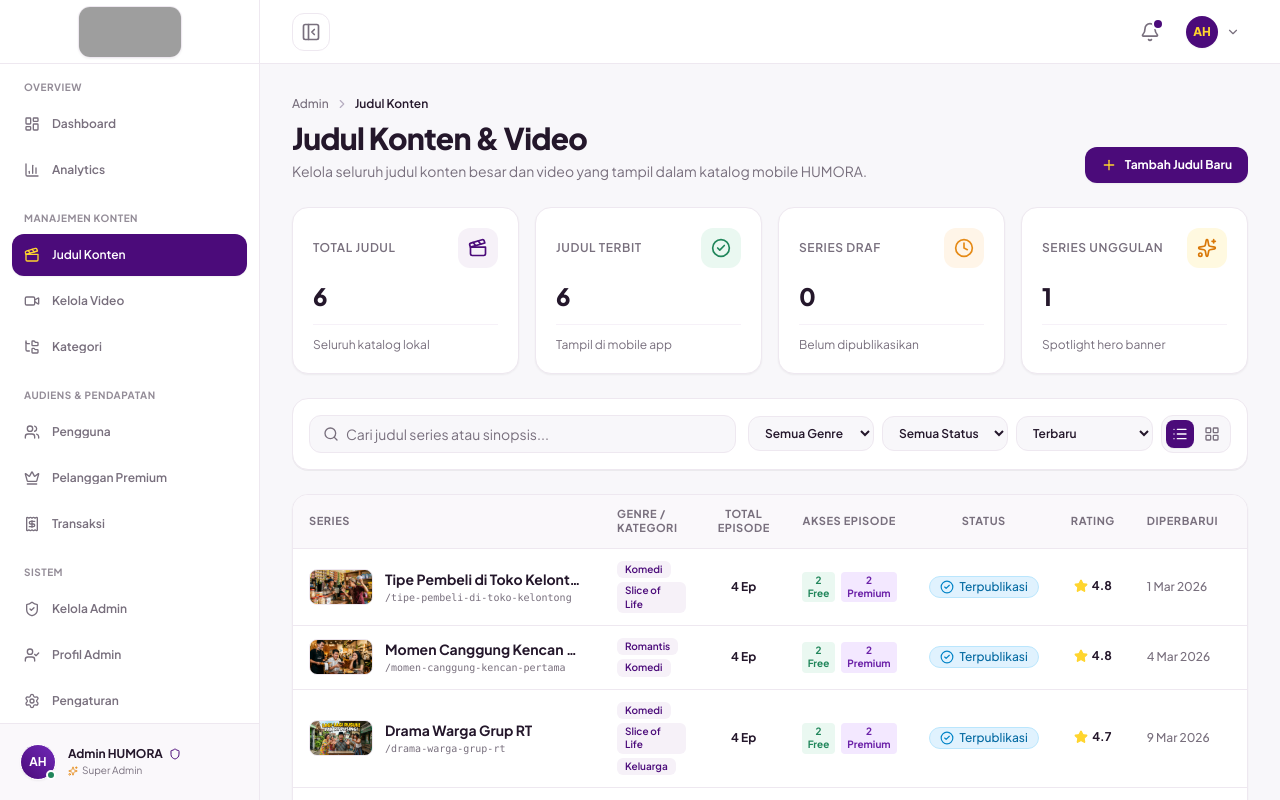
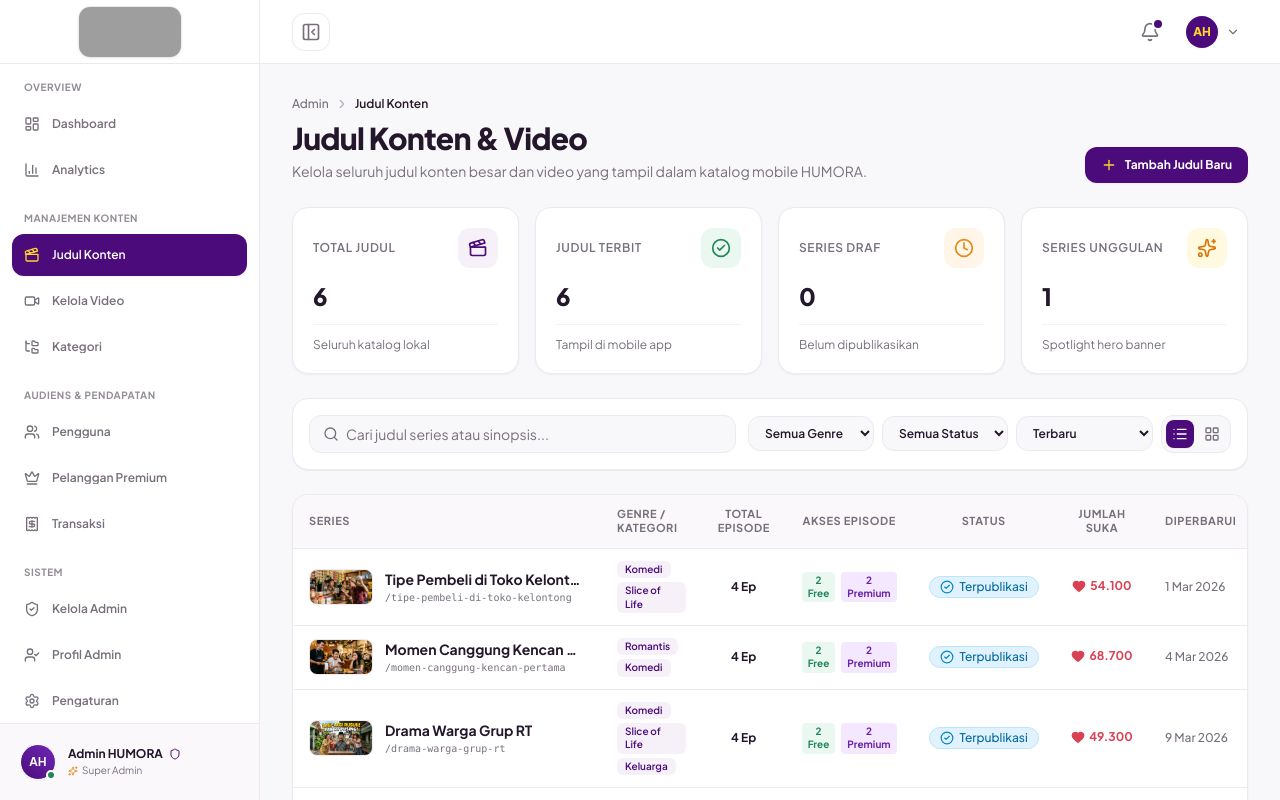
Before and after one commit to ardhikaxx/fe-web-humora, a Next.js app: page /admin/series in a window 1280 px wide. Shown: the top 800 px of the page. Built offline with nearby package versions, Linux system fonts and the light colour scheme; grey boxes are pictures that could not be loaded.

Commit message:
feat(videos): ubah data rating menjadi jumlah suka (likes) pada seluruh konten video dan series

```diff
--- a/app/admin/analytics/page.tsx
+++ b/app/admin/analytics/page.tsx
@@ -26,6 +26,7 @@ import {
   Crown,
   CreditCard,
   Calendar,
+  Heart,
 } from 'lucide-react';
 
 export default function AnalyticsPage() {
@@ -35,7 +36,7 @@ export default function AnalyticsPage() {
 
   // Video table filters & sorting
   const [searchQuery, setSearchQuery] = useState('');
-  const [sortBy, setSortBy] = useState<'views' | 'completion' | 'watchTime'>('views');
+  const [sortBy, setSortBy] = useState<'views' | 'likes' | 'completion' | 'watchTime'>('views');
 
   const summary = getAnalyticsForPeriod(period);
 
@@ -77,6 +78,7 @@ export default function AnalyticsPage() {
       .sort((a, b) => {
         if (sortBy === 'completion') return b.completionRate - a.completionRate;
         if (sortBy === 'watchTime') return b.watchTimeHours - a.watchTimeHours;
+        if (sortBy === 'likes') return (b.likes || 0) - (a.likes || 0);
         return b.views - a.views;
       });
   }, [episodes, searchQuery, sortBy]);
@@ -375,10 +377,11 @@ export default function AnalyticsPage() {
             <span className="text-[#786F7D] font-medium">Urutkan:</span>
             <select
               value={sortBy}
-              onChange={(e) => setSortBy(e.target.value as 'views' | 'completion' | 'watchTime')}
+              onChange={(e) => setSortBy(e.target.value as 'views' | 'likes' | 'completion' | 'watchTime')}
               className="bg-[#F8F7FA] border border-[#EEE8F0] rounded-xl px-3 py-1.5 text-xs text-[#24172B] font-semibold focus:outline-hidden"
             >
               <option value="views">Views Terbanyak</option>
+              <option value="likes">Suka Terbanyak</option>
               <option value="completion">Completion Rate Tertinggi</option>
               <option value="watchTime">Watch Time Terlama</option>
             </select>
@@ -402,6 +405,7 @@ export default function AnalyticsPage() {
                 <th className="py-3 px-4">Episode & Series</th>
                 <th className="py-3 px-4 text-center">Status Akses</th>
                 <th className="py-3 px-4 text-right">Views</th>
+                <th className="py-3 px-4 text-right">Jumlah Suka</th>
                 <th className="py-3 px-4 text-right">Watch Time</th>
                 <th className="py-3 px-4 text-right">Completion Rate</th>
                 <th className="py-3 px-4 text-center">Tindakan</th>
@@ -431,6 +435,12 @@ export default function AnalyticsPage() {
                   <td className="py-3 px-4 text-right font-black text-[#24172B]">
                     {formatNumber(ep.views)}
                   </td>
+                  <td className="py-3 px-4 text-right">
+                    <span className="inline-flex items-center justify-end gap-1 font-bold text-[#D94152]">
+                      <Heart className="w-3.5 h-3.5 fill-[#D94152] text-[#D94152]" />
+                      {formatNumber(ep.likes ?? 0)}
+                    </span>
+                  </td>
                   <td className="py-3 px-4 text-right font-semibold text-[#786F7D]">
                     {formatNumber(ep.watchTimeHours)} jam
                   </td>
--- a/app/admin/series/[id]/page.tsx
+++ b/app/admin/series/[id]/page.tsx
@@ -18,10 +18,9 @@ import {
   Edit,
   Trash2,
   CheckCircle2,
-  Star,
+  Heart,
   Play,
   Eye,
-  Clock,
   Sparkles,
   Crown,
   Calendar,
@@ -158,9 +157,9 @@ function SeriesDetailContent() {
                   </span>
                 ))}
                 <span className="text-xs text-[#786F7D] font-medium">• {currentSeries.year}</span>
-                {currentSeries.rating > 0 && (
-                  <span className="inline-flex items-center gap-1 text-xs font-black text-[#24172B] bg-[#FFF9E0] px-2 py-0.5 rounded-md">
-                    <Star className="w-3.5 h-3.5 fill-[#FFD52E] text-[#FFD52E]" /> {currentSeries.rating}
+                {(currentSeries.likes || 0) > 0 && (
+                  <span className="inline-flex items-center gap-1.5 text-xs font-bold text-[#D94152] bg-[#FEECEF] px-2.5 py-0.5 rounded-md">
+                    <Heart className="w-3.5 h-3.5 fill-[#D94152] text-[#D94152]" /> {formatNumber(currentSeries.likes || 0)} Suka
                   </span>
                 )}
               </div>
@@ -269,6 +268,7 @@ function SeriesDetailContent() {
                   <th className="py-3 px-4 text-center">Tipe Akses (Klik Toggle)</th>
                   <th className="py-3 px-4 text-center">Publikasi</th>
                   <th className="py-3 px-4 text-right">Views</th>
+                  <th className="py-3 px-4 text-right">Jumlah Suka</th>
                   <th className="py-3 px-4 text-right">Completion</th>
                   <th className="py-3 px-4 text-right">Tindakan</th>
                 </tr>
@@ -332,6 +332,13 @@ function SeriesDetailContent() {
 
                     <td className="py-3 px-4 text-right font-black text-[#24172B]">
                       {formatNumber(ep.views)}
+                    </td>
+
+                    <td className="py-3 px-4 text-right">
+                      <span className="inline-flex items-center justify-end gap-1 font-bold text-[#D94152]">
+                        <Heart className="w-3.5 h-3.5 fill-[#D94152] text-[#D94152]" />
+                        {formatNumber(ep.likes ?? 0)}
+                      </span>
                     </td>
 
                     <td className="py-3 px-4 text-right font-bold text-[#21865B]">
--- a/app/admin/series/create/page.tsx
+++ b/app/admin/series/create/page.tsx
@@ -95,7 +95,7 @@ export default function CreateSeriesPage() {
       genres: selectedGenres,
       year,
       displayOrder,
-      rating: 4.8,
+      likes: 0,
       episodeCount: 0,
       videoCount: 0,
       featured,
--- a/app/admin/series/page.tsx
+++ b/app/admin/series/page.tsx
@@ -12,14 +12,14 @@ import { Pagination } from '../../../components/ui/Pagination';
 import { EmptyState } from '../../../components/ui/EmptyState';
 import { ConfirmDialog } from '../../../components/ui/ConfirmDialog';
 import { useToast } from '../../../components/ui/Toast';
-import { formatDate } from '../../../lib/utils/formatters';
+import { formatDate, formatNumber } from '../../../lib/utils/formatters';
 import { AdminSeries } from '../../../lib/types/admin';
 import {
   Clapperboard,
   Plus,
   LayoutGrid,
   List,
-  Star,
+  Heart,
   Eye,
   Edit,
   Trash2,
@@ -37,7 +37,7 @@ export default function SeriesListPage() {
   const [searchQuery, setSearchQuery] = useState('');
   const [genreFilter, setGenreFilter] = useState('all');
   const [statusFilter, setStatusFilter] = useState('all');
-  const [sortBy, setSortBy] = useState<'newest' | 'title' | 'episodes' | 'rating'>('newest');
+  const [sortBy, setSortBy] = useState<'newest' | 'title' | 'episodes' | 'likes'>('newest');
 
   // Pagination state
   const [currentPage, setCurrentPage] = useState(1);
@@ -67,7 +67,7 @@ export default function SeriesListPage() {
       .sort((a, b) => {
         if (sortBy === 'title') return a.title.localeCompare(b.title);
         if (sortBy === 'episodes') return b.episodeCount - a.episodeCount;
-        if (sortBy === 'rating') return b.rating - a.rating;
+        if (sortBy === 'likes') return (b.likes || 0) - (a.likes || 0);
         return new Date(b.createdAt).getTime() - new Date(a.createdAt).getTime();
       });
   }, [series, searchQuery, genreFilter, statusFilter, sortBy]);
@@ -205,13 +205,13 @@ export default function SeriesListPage() {
         {/* Sort By */}
         <select
           value={sortBy}
-          onChange={(e) => setSortBy(e.target.value as 'newest' | 'title' | 'episodes' | 'rating')}
+          onChange={(e) => setSortBy(e.target.value as 'newest' | 'title' | 'episodes' | 'likes')}
           className="bg-[#F8F7FA] border border-[#EEE8F0] rounded-xl px-3 py-2 text-xs font-semibold text-[#24172B] focus:outline-hidden"
         >
           <option value="newest">Terbaru</option>
           <option value="title">Judul (A-Z)</option>
           <option value="episodes">Jumlah Episode</option>
-          <option value="rating">Rating Tertinggi</option>
+          <option value="likes">Suka Terbanyak</option>
         </select>
 
         {/* Table / Grid Toggle */}
@@ -258,7 +258,7 @@ export default function SeriesListPage() {
                   <th className="py-3 px-4 text-center">Total Episode</th>
                   <th className="py-3 px-4 text-center">Akses Episode</th>
                   <th className="py-3 px-4 text-center">Status</th>
-                  <th className="py-3 px-4 text-center">Rating</th>
+                  <th className="py-3 px-4 text-center">Jumlah Suka</th>
                   <th className="py-3 px-4">Diperbarui</th>
                   <th className="py-3 px-4 text-right">Tindakan</th>
                 </tr>
@@ -335,12 +335,12 @@ export default function SeriesListPage() {
                         <StatusBadge type="publication" value={s.publicationStatus} />
                       </td>
 
-                      {/* Rating */}
+                      {/* Likes */}
                       <td className="py-3 px-4 text-center">
-                        {s.rating > 0 ? (
-                          <span className="inline-flex items-center gap-1 font-bold text-[#24172B]">
-                            <Star className="w-3.5 h-3.5 fill-[#FFD52E] text-[#FFD52E]" />
-                            {s.rating}
+                        {(s.likes || 0) > 0 ? (
+                          <span className="inline-flex items-center gap-1 font-bold text-[#D94152]">
+                            <Heart className="w-3.5 h-3.5 fill-[#D94152] text-[#D94152]" />
+                            {formatNumber(s.likes || 0)}
                           </span>
                         ) : (
                           <span className="text-[#786F7D]">-</span>
@@ -432,10 +432,10 @@ export default function SeriesListPage() {
                       )}
                     </div>
 
-                    {s.rating > 0 && (
+                    {(s.likes || 0) > 0 && (
                       <div className="absolute top-2.5 right-2.5 bg-black/70 backdrop-blur-xs text-white px-2 py-0.5 rounded-full text-[10px] font-bold flex items-center gap-1">
-                        <Star className="w-3 h-3 fill-[#FFD52E] text-[#FFD52E]" />
-                        {s.rating}
+                        <Heart className="w-3 h-3 fill-[#D94152] text-[#D94152]" />
+                        {formatNumber(s.likes || 0)}
                       </div>
                     )}
                   </div>
--- a/app/admin/videos/create/page.tsx
+++ b/app/admin/videos/create/page.tsx
@@ -126,6 +126,7 @@ function CreateEpisodeForm() {
       hasVideoFile: hasVideo,
       releaseDate,
       views: 0,
+      likes: 0,
       watchTimeHours: 0,
       completionRate: 0,
     });
--- a/app/admin/videos/page.tsx
+++ b/app/admin/videos/page.tsx
@@ -23,6 +23,7 @@ import {
   Edit,
   Trash2,
   Copy,
+  Heart,
 } from 'lucide-react';
 
 export default function VideosListPage() {
@@ -41,7 +42,7 @@ export default function VideosListPage() {
   const [seriesFilter, setSeriesFilter] = useState('all');
   const [accessFilter, setAccessFilter] = useState('all');
   const [statusFilter, setStatusFilter] = useState('all');
-  const [sortBy, setSortBy] = useState<'number' | 'views' | 'title' | 'duration'>('views');
+  const [sortBy, setSortBy] = useState<'number' | 'views' | 'likes' | 'title' | 'duration'>('views');
 
   // Pagination
   const [currentPage, setCurrentPage] = useState(1);
@@ -75,6 +76,7 @@ export default function VideosListPage() {
         if (sortBy === 'number') return a.number - b.number;
         if (sortBy === 'title') return a.title.localeCompare(b.title);
         if (sortBy === 'duration') return b.durationSeconds - a.durationSeconds;
+        if (sortBy === 'likes') return (b.likes || 0) - (a.likes || 0);
         return b.views - a.views;
       });
   }, [episodes, searchQuery, seriesFilter, accessFilter, statusFilter, sortBy]);
@@ -118,6 +120,7 @@ export default function VideosListPage() {
       hasVideoFile: ep.hasVideoFile,
       releaseDate: 'Draf',
       views: 0,
+      likes: 0,
       watchTimeHours: 0,
       completionRate: 0,
     });
@@ -247,10 +250,11 @@ export default function VideosListPage() {
         {/* Sort By */}
         <select
           value={sortBy}
-          onChange={(e) => setSortBy(e.target.value as 'number' | 'views' | 'title' | 'duration')}
+          onChange={(e) => setSortBy(e.target.value as 'number' | 'views' | 'likes' | 'title' | 'duration')}
           className="bg-[#F8F7FA] border border-[#EEE8F0] rounded-xl px-3 py-2 text-xs font-semibold text-[#24172B] focus:outline-hidden"
         >
           <option value="views">Views Terbanyak</option>
+          <option value="likes">Suka Terbanyak</option>
           <option value="number">Nomor Episode</option>
           <option value="title">Judul (A-Z)</option>
           <option value="duration">Durasi Terlama</option>
@@ -278,6 +282,7 @@ export default function VideosListPage() {
                   <th className="py-3 px-4 text-center">Tipe Akses (Klik Toggle)</th>
                   <th className="py-3 px-4 text-center">Status Publikasi</th>
                   <th className="py-3 px-4 text-right">Penayangan</th>
+                  <th className="py-3 px-4 text-right">Jumlah Suka</th>
                   <th className="py-3 px-4 text-right">Completion</th>
                   <th className="py-3 px-4 text-right">Tindakan</th>
                 </tr>
@@ -351,6 +356,14 @@ export default function VideosListPage() {
                       {formatNumber(ep.views)}
                     </td>
 
+                    {/* Likes */}
+                    <td className="py-3 px-4 text-right">
+                      <span className="inline-flex items-center justify-end gap-1.5 font-bold text-[#D94152]">
+                        <Heart className="w-3.5 h-3.5 fill-[#D94152] text-[#D94152]" />
+                        {formatNumber(ep.likes ?? 0)}
+                      </span>
+                    </td>
+
                     {/* Completion rate */}
                     <td className="py-3 px-4 text-right">
                       {ep.completionRate > 0 ? (
--- a/lib/data/initialData.ts
+++ b/lib/data/initialData.ts
@@ -83,7 +83,7 @@ export const INITIAL_SERIES: AdminSeries[] = [
     thumbnail: '/images/thumbnails/tipe-penumpang-taxi-online.jpg',
     poster: '/images/thumbnails/tipe-penumpang-taxi-online.jpg',
     cover: '/images/thumbnails/tipe-penumpang-taxi-online.jpg',
-    rating: 4.9,
+    likes: 74200,
     year: 2026,
     videoCount: 4,
     episodeCount: 4,
@@ -105,7 +105,7 @@ export const INITIAL_SERIES: AdminSeries[] = [
     thumbnail: '/images/thumbnails/cara-deketin-cewek.jpg',
     poster: '/images/thumbnails/cara-deketin-cewek.jpg',
     cover: '/images/thumbnails/cara-deketin-cewek.jpg',
-    rating: 4.8,
+    likes: 64800,
     year: 2026,
     videoCount: 4,
     episodeCount: 4,
@@ -127,7 +127,7 @@ export const INITIAL_SERIES: AdminSeries[] = [
     thumbnail: '/images/thumbnails/tipe-tipe-teman-sekantor.jpg',
     poster: '/images/thumbnails/tipe-tipe-teman-sekantor.jpg',
     cover: '/images/thumbnails/tipe-tipe-teman-sekantor.jpg',
-    rating: 4.9,
+    likes: 81900,
     year: 2026,
     videoCount: 4,
     episodeCount: 4,
@@ -149,7 +149,7 @@ export const INITIAL_SERIES: AdminSeries[] = [
     thumbnail: '/images/thumbnails/drama-warga-grup-rt.jpg',
     poster: '/images/thumbnails/drama-warga-grup-rt.jpg',
     cover: '/images/thumbnails/drama-warga-grup-rt.jpg',
-    rating: 4.7,
+    likes: 49300,
     year: 2026,
     videoCount: 4,
     episodeCount: 4,
@@ -171,7 +171,7 @@ export const INITIAL_SERIES: AdminSeries[] = [
     thumbnail: '/images/thumbnails/momen-canggung-kencan-pertama.jpg',
     poster: '/images/thumbnails/momen-canggung-kencan-pertama.jpg',
     cover: '/images/thumbnails/momen-canggung-kencan-pertama.jpg',
-    rating: 4.8,
+    likes: 68700,
     year: 2026,
     videoCount: 4,
     episodeCount: 4,
@@ -193,7 +193,7 @@ export const INITIAL_SERIES: AdminSeries[] = [
     thumbnail: '/images/thumbnails/tipe-pembeli-di-toko-kelontong.jpg',
     poster: '/images/thumbnails/tipe-pembeli-di-toko-kelontong.jpg',
     cover: '/images/thumbnails/tipe-pembeli-di-toko-kelontong.jpg',
-    rating: 4.8,
+    likes: 54100,
     year: 2026,
     videoCount: 4,
     episodeCount: 4,
@@ -431,6 +431,7 @@ function generateEpisodes(): AdminEpisode[] {
       const epNum = idx + 1;
       const baseViews = 24000 - idx * 3000;
       const views = v.accessType === 'free' ? baseViews : Math.floor(baseViews * 0.75);
+      const likes = Math.round(views * (0.42 + (idx % 3) * 0.05));
       const watchTimeHours = Math.round((views * (v.seconds / 60)) / 60);
       const completionRate = Math.max(70, 92 - idx * 4);
 
@@ -451,6 +452,7 @@ function generateEpisodes(): AdminEpisode[] {
         hasVideoFile: true,
         releaseDate: `${10 + epNum * 2} Feb 2026`,
         views,
+        likes,
         watchTimeHours,
         completionRate,
         createdAt: '2026-02-01T08:00:00Z',
--- a/lib/types/admin.ts
+++ b/lib/types/admin.ts
@@ -20,6 +20,7 @@ export interface AdminEpisode {
   hasVideoFile?: boolean;
   releaseDate: string;
   views: number;
+  likes: number; // Jumlah suka (Likes)
   watchTimeHours: number;
   completionRate: number; // e.g. 84 for 84%
   createdAt: string;
@@ -35,7 +36,7 @@ export interface AdminSeries {
   thumbnail: string; // Unified 16:9 thumbnail (tidak perlu poster dan cover terpisah)
   poster?: string; // Optional fallback
   cover?: string; // Optional fallback
-  rating: number; // e.g. 4.9
+  likes: number; // Jumlah suka (Likes)
   year: number;
   videoCount?: number;
   episodeCount: number;
```
Also changed, not shown: app/admin/page.tsx (+8 -0 lines), lib/context/AdminContext.tsx (+4 -3 lines).
